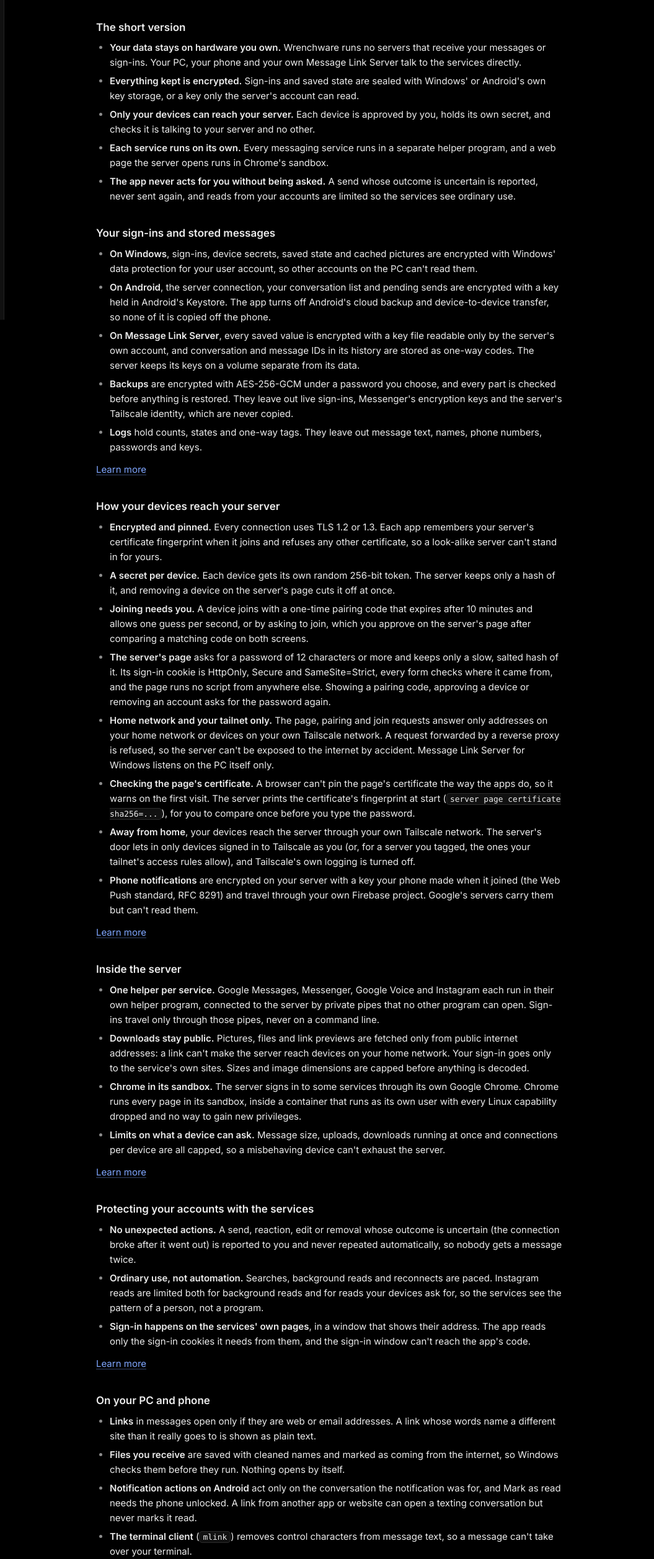
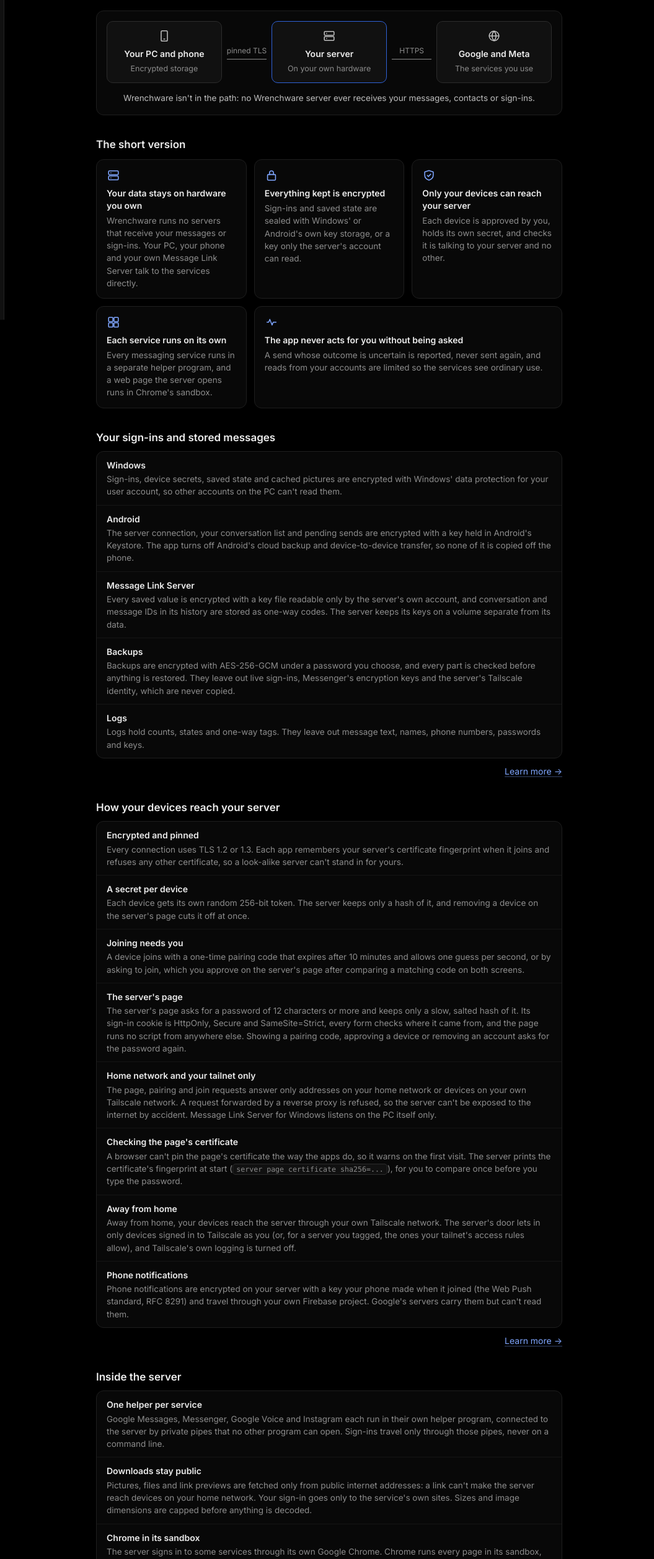
Before and after one commit to wrenchware/message-link, a plain HTML site: page security/index.html in a window 1280 px wide. Shown: the part 284-2800 px from the top of the page at 62% size, 225-1280 px from the left. Drawn offline with Linux system fonts and the light colour scheme.

Commit message:
Security: the short version as tiles, a picture of where your messages go (Wrenchware isn't in the path), and each section's points as labeled rows like Security details

```diff
--- a/security/index.html
+++ b/security/index.html
@@ -8,6 +8,26 @@
 <link rel="icon" href="../assets/icon-32.png" sizes="32x32" type="image/png">
 <link rel="apple-touch-icon" href="../assets/icon-192.png">
 <link rel="stylesheet" href="../assets/site.css">
+<style>
+.tiles{display:grid;grid-template-columns:repeat(auto-fit,minmax(220px,1fr));gap:12px;margin:12px 0 8px}
+.tile{background:var(--box);border:1px solid var(--line);border-radius:12px;padding:14px 16px}
+.tile svg{color:var(--link);display:block;margin-bottom:8px}
+.tile h3{margin:0 0 4px;font-size:14px}
+.tile p{margin:0;color:var(--muted);font-size:13.5px;line-height:1.5}
+@media (min-width:1000px){.tiles{grid-template-columns:repeat(3,1fr)}.tile:last-child:nth-child(3n+2){grid-column:span 2}}
+.flow{display:grid;grid-template-columns:1fr auto 1fr auto 1fr;align-items:center;gap:8px;margin:20px 0 24px;padding:16px;background:var(--box);border:1px solid var(--line);border-radius:12px}
+.flow .node{display:flex;flex-direction:column;align-items:center;text-align:center;gap:3px;padding:12px 8px;border:1px solid var(--fieldline);border-radius:10px;background:var(--field)}
+.flow .node.here{border-color:var(--acc)}
+.flow .node svg{color:var(--soft);margin-bottom:4px}
+.flow .node strong{font-size:14px}
+.flow .node span{color:var(--muted);font-size:12.5px}
+.flow .link{display:flex;flex-direction:column;align-items:center;min-width:64px;color:var(--muted);font-size:12px}
+.flow .link::after{content:"";display:block;width:100%;height:0;border-top:1.5px solid var(--muted);margin-top:4px}
+.flow figcaption{grid-column:1/-1;text-align:center;color:var(--soft);font-size:13.5px;margin-top:6px}
+p.more{text-align:right;margin:-6px 0 0;font-size:14px}
+p.more a::after{content:" \2192"}
+@media (max-width:640px){.flow{grid-template-columns:1fr}.flow .link{min-width:0;flex-direction:row;gap:8px;justify-content:center}.flow .link::after{width:1.5px;height:16px;border-top:0;border-left:1.5px solid var(--muted);margin:0}}
+</style>
 </head>
 <body>
 <aside class="side">
@@ -40,88 +60,98 @@
 
   <p>Message Link holds the keys to your conversations: your sign-ins to Google Messages, Messenger, Google Voice and Instagram, and copies of your messages. This page explains how each part keeps them safe, and what it can't protect against. The whole stack was last reviewed on 2026-11-19, and what that review found was fixed before this page was written.</p>
 
+  <figure class="flow" role="img" aria-label="Your PC and phone talk to your own Message Link Server, and the server talks to Google and Meta. Wrenchware is not in the path and never receives your messages or sign-ins.">
+    <div class="node"><svg viewBox="0 0 24 24" width="22" height="22" fill="none" stroke="currentColor" stroke-width="1.7" stroke-linecap="round" stroke-linejoin="round" aria-hidden="true"><rect x="6.5" y="3" width="11" height="18" rx="2"/><path d="M11 17.5h2"/></svg><strong>Your PC and phone</strong><span>Encrypted storage</span></div>
+    <div class="link"><span>pinned TLS</span></div>
+    <div class="node here"><svg viewBox="0 0 24 24" width="22" height="22" fill="none" stroke="currentColor" stroke-width="1.7" stroke-linecap="round" stroke-linejoin="round" aria-hidden="true"><rect x="3.5" y="4" width="17" height="7" rx="1.5"/><rect x="3.5" y="13" width="17" height="7" rx="1.5"/><path d="M7.5 7.5h.01M7.5 16.5h.01"/></svg><strong>Your server</strong><span>On your own hardware</span></div>
+    <div class="link"><span>HTTPS</span></div>
+    <div class="node"><svg viewBox="0 0 24 24" width="22" height="22" fill="none" stroke="currentColor" stroke-width="1.7" stroke-linecap="round" stroke-linejoin="round" aria-hidden="true"><circle cx="12" cy="12" r="8.5"/><path d="M3.5 12h17M12 3.5c2.3 2.4 3.5 5.3 3.5 8.5s-1.2 6.1-3.5 8.5c-2.3-2.4-3.5-5.3-3.5-8.5S9.7 5.9 12 3.5z"/></svg><strong>Google and Meta</strong><span>The services you use</span></div>
+    <figcaption>Wrenchware isn't in the path: no Wrenchware server ever receives your messages, contacts or sign-ins.</figcaption>
+  </figure>
+
+
   <h2 id="summary">The short version</h2>
-  <ul>
-    <li><strong>Your data stays on hardware you own.</strong> Wrenchware runs no servers that receive your messages or sign-ins. Your PC, your phone and your own Message Link Server talk to the services directly.</li>
-    <li><strong>Everything kept is encrypted.</strong> Sign-ins and saved state are sealed with Windows' or Android's own key storage, or a key only the server's account can read.</li>
-    <li><strong>Only your devices can reach your server.</strong> Each device is approved by you, holds its own secret, and checks it is talking to your server and no other.</li>
-    <li><strong>Each service runs on its own.</strong> Every messaging service runs in a separate helper program, and a web page the server opens runs in Chrome's sandbox.</li>
-    <li><strong>The app never acts for you without being asked.</strong> A send whose outcome is uncertain is reported, never sent again, and reads from your accounts are limited so the services see ordinary use.</li>
-  </ul>
+  <div class="tiles">
+      <div class="tile"><svg viewBox="0 0 24 24" width="22" height="22" fill="none" stroke="currentColor" stroke-width="1.7" stroke-linecap="round" stroke-linejoin="round" aria-hidden="true"><rect x="3.5" y="4" width="17" height="7" rx="1.5"/><rect x="3.5" y="13" width="17" height="7" rx="1.5"/><path d="M7.5 7.5h.01M7.5 16.5h.01"/></svg><h3>Your data stays on hardware you own</h3><p>Wrenchware runs no servers that receive your messages or sign-ins. Your PC, your phone and your own Message Link Server talk to the services directly.</p></div>
+      <div class="tile"><svg viewBox="0 0 24 24" width="22" height="22" fill="none" stroke="currentColor" stroke-width="1.7" stroke-linecap="round" stroke-linejoin="round" aria-hidden="true"><rect x="5" y="10.5" width="14" height="10" rx="1.5"/><path d="M8.5 10.5V7.5a3.5 3.5 0 0 1 7 0v3"/></svg><h3>Everything kept is encrypted</h3><p>Sign-ins and saved state are sealed with Windows' or Android's own key storage, or a key only the server's account can read.</p></div>
+      <div class="tile"><svg viewBox="0 0 24 24" width="22" height="22" fill="none" stroke="currentColor" stroke-width="1.7" stroke-linecap="round" stroke-linejoin="round" aria-hidden="true"><path d="M12 3.5 19.5 6v5.5c0 4.5-3.2 7.7-7.5 9-4.3-1.3-7.5-4.5-7.5-9V6z"/><path d="m9 12 2 2 4-4"/></svg><h3>Only your devices can reach your server</h3><p>Each device is approved by you, holds its own secret, and checks it is talking to your server and no other.</p></div>
+      <div class="tile"><svg viewBox="0 0 24 24" width="22" height="22" fill="none" stroke="currentColor" stroke-width="1.7" stroke-linecap="round" stroke-linejoin="round" aria-hidden="true"><rect x="3.5" y="3.5" width="7.5" height="7.5" rx="1"/><rect x="13" y="3.5" width="7.5" height="7.5" rx="1"/><rect x="3.5" y="13" width="7.5" height="7.5" rx="1"/><rect x="13" y="13" width="7.5" height="7.5" rx="1"/></svg><h3>Each service runs on its own</h3><p>Every messaging service runs in a separate helper program, and a web page the server opens runs in Chrome's sandbox.</p></div>
+      <div class="tile"><svg viewBox="0 0 24 24" width="22" height="22" fill="none" stroke="currentColor" stroke-width="1.7" stroke-linecap="round" stroke-linejoin="round" aria-hidden="true"><path d="M4 12h3l2-5 4 10 2-5h5"/></svg><h3>The app never acts for you without being asked</h3><p>A send whose outcome is uncertain is reported, never sent again, and reads from your accounts are limited so the services see ordinary use.</p></div>
+    </div>
 
   <h2 id="stored">Your sign-ins and stored messages</h2>
-  <ul>
-    <li><strong>On Windows</strong>, sign-ins, device secrets, saved state and cached pictures are encrypted with Windows' data protection for your user account, so other accounts on the PC can't read them.</li>
-    <li><strong>On Android</strong>, the server connection, your conversation list and pending sends are encrypted with a key held in Android's Keystore. The app turns off Android's cloud backup and device-to-device transfer, so none of it is copied off the phone.</li>
-    <li><strong>On Message Link Server</strong>, every saved value is encrypted with a key file readable only by the server's own account, and conversation and message IDs in its history are stored as one-way codes. The server keeps its keys on a volume separate from its data.</li>
-    <li><strong>Backups</strong> are encrypted with AES-256-GCM under a password you choose, and every part is checked before anything is restored. They leave out live sign-ins, Messenger's encryption keys and the server's Tailscale identity, which are never copied.</li>
-    <li><strong>Logs</strong> hold counts, states and one-way tags. They leave out message text, names, phone numbers, passwords and keys.</li>
-  </ul>
-  <p><a href="details/#at-rest">Learn more</a></p>
+  <dl class="fields">
+    <div><dt>Windows</dt><dd>Sign-ins, device secrets, saved state and cached pictures are encrypted with Windows' data protection for your user account, so other accounts on the PC can't read them.</dd></div>
+    <div><dt>Android</dt><dd>The server connection, your conversation list and pending sends are encrypted with a key held in Android's Keystore. The app turns off Android's cloud backup and device-to-device transfer, so none of it is copied off the phone.</dd></div>
+    <div><dt>Message Link Server</dt><dd>Every saved value is encrypted with a key file readable only by the server's own account, and conversation and message IDs in its history are stored as one-way codes. The server keeps its keys on a volume separate from its data.</dd></div>
+    <div><dt>Backups</dt><dd>Backups are encrypted with AES-256-GCM under a password you choose, and every part is checked before anything is restored. They leave out live sign-ins, Messenger's encryption keys and the server's Tailscale identity, which are never copied.</dd></div>
+    <div><dt>Logs</dt><dd>Logs hold counts, states and one-way tags. They leave out message text, names, phone numbers, passwords and keys.</dd></div>
+  </dl>
+  <p class="more"><a href="details/#at-rest">Learn more</a></p>
 
   <h2 id="transport">How your devices reach your server</h2>
-  <ul>
-    <li><strong>Encrypted and pinned.</strong> Every connection uses TLS 1.2 or 1.3. Each app remembers your server's certificate fingerprint when it joins and refuses any other certificate, so a look-alike server can't stand in for yours.</li>
-    <li><strong>A secret per device.</strong> Each device gets its own random 256-bit token. The server keeps only a hash of it, and removing a device on the server's page cuts it off at once.</li>
-    <li><strong>Joining needs you.</strong> A device joins with a one-time pairing code that expires after 10 minutes and allows one guess per second, or by asking to join, which you approve on the server's page after comparing a matching code on both screens.</li>
-    <li><strong>The server's page</strong> asks for a password of 12 characters or more and keeps only a slow, salted hash of it. Its sign-in cookie is HttpOnly, Secure and SameSite=Strict, every form checks where it came from, and the page runs no script from anywhere else. Showing a pairing code, approving a device or removing an account asks for the password again.</li>
-    <li><strong>Home network and your tailnet only.</strong> The page, pairing and join requests answer only addresses on your home network or devices on your own Tailscale network. A request forwarded by a reverse proxy is refused, so the server can't be exposed to the internet by accident. Message Link Server for Windows listens on the PC itself only.</li>
-    <li><strong>Checking the page's certificate.</strong> A browser can't pin the page's certificate the way the apps do, so it warns on the first visit. The server prints the certificate's fingerprint at start (<code>server page certificate sha256=...</code>), for you to compare once before you type the password.</li>
-    <li><strong>Away from home</strong>, your devices reach the server through your own Tailscale network. The server's door lets in only devices signed in to Tailscale as you (or, for a server you tagged, the ones your tailnet's access rules allow), and Tailscale's own logging is turned off.</li>
-    <li><strong>Phone notifications</strong> are encrypted on your server with a key your phone made when it joined (the Web Push standard, RFC 8291) and travel through your own Firebase project. Google's servers carry them but can't read them.</li>
-  </ul>
-  <p><a href="details/#transport">Learn more</a></p>
+  <dl class="fields">
+    <div><dt>Encrypted and pinned</dt><dd>Every connection uses TLS 1.2 or 1.3. Each app remembers your server's certificate fingerprint when it joins and refuses any other certificate, so a look-alike server can't stand in for yours.</dd></div>
+    <div><dt>A secret per device</dt><dd>Each device gets its own random 256-bit token. The server keeps only a hash of it, and removing a device on the server's page cuts it off at once.</dd></div>
+    <div><dt>Joining needs you</dt><dd>A device joins with a one-time pairing code that expires after 10 minutes and allows one guess per second, or by asking to join, which you approve on the server's page after comparing a matching code on both screens.</dd></div>
+    <div><dt>The server's page</dt><dd>The server's page asks for a password of 12 characters or more and keeps only a slow, salted hash of it. Its sign-in cookie is HttpOnly, Secure and SameSite=Strict, every form checks where it came from, and the page runs no script from anywhere else. Showing a pairing code, approving a device or removing an account asks for the password again.</dd></div>
+    <div><dt>Home network and your tailnet only</dt><dd>The page, pairing and join requests answer only addresses on your home network or devices on your own Tailscale network. A request forwarded by a reverse proxy is refused, so the server can't be exposed to the internet by accident. Message Link Server for Windows listens on the PC itself only.</dd></div>
+    <div><dt>Checking the page's certificate</dt><dd>A browser can't pin the page's certificate the way the apps do, so it warns on the first visit. The server prints the certificate's fingerprint at start (<code>server page certificate sha256=...</code>), for you to compare once before you type the password.</dd></div>
+    <div><dt>Away from home</dt><dd>Away from home, your devices reach the server through your own Tailscale network. The server's door lets in only devices signed in to Tailscale as you (or, for a server you tagged, the ones your tailnet's access rules allow), and Tailscale's own logging is turned off.</dd></div>
+    <div><dt>Phone notifications</dt><dd>Phone notifications are encrypted on your server with a key your phone made when it joined (the Web Push standard, RFC 8291) and travel through your own Firebase project. Google's servers carry them but can't read them.</dd></div>
+  </dl>
+  <p class="more"><a href="details/#transport">Learn more</a></p>
 
   <h2 id="server">Inside the server</h2>
-  <ul>
-    <li><strong>One helper per service.</strong> Google Messages, Messenger, Google Voice and Instagram each run in their own helper program, connected to the server by private pipes that no other program can open. Sign-ins travel only through those pipes, never on a command line.</li>
-    <li><strong>Downloads stay public.</strong> Pictures, files and link previews are fetched only from public internet addresses: a link can't make the server reach devices on your home network. Your sign-in goes only to the service's own sites. Sizes and image dimensions are capped before anything is decoded.</li>
-    <li><strong>Chrome in its sandbox.</strong> The server signs in to some services through its own Google Chrome. Chrome runs every page in its sandbox, inside a container that runs as its own user with every Linux capability dropped and no way to gain new privileges.</li>
-    <li><strong>Limits on what a device can ask.</strong> Message size, uploads, downloads running at once and connections per device are all capped, so a misbehaving device can't exhaust the server.</li>
-  </ul>
-  <p><a href="details/#isolation">Learn more</a></p>
+  <dl class="fields">
+    <div><dt>One helper per service</dt><dd>Google Messages, Messenger, Google Voice and Instagram each run in their own helper program, connected to the server by private pipes that no other program can open. Sign-ins travel only through those pipes, never on a command line.</dd></div>
+    <div><dt>Downloads stay public</dt><dd>Pictures, files and link previews are fetched only from public internet addresses: a link can't make the server reach devices on your home network. Your sign-in goes only to the service's own sites. Sizes and image dimensions are capped before anything is decoded.</dd></div>
+    <div><dt>Chrome in its sandbox</dt><dd>The server signs in to some services through its own Google Chrome. Chrome runs every page in its sandbox, inside a container that runs as its own user with every Linux capability dropped and no way to gain new privileges.</dd></div>
+    <div><dt>Limits on what a device can ask</dt><dd>Message size, uploads, downloads running at once and connections per device are all capped, so a misbehaving device can't exhaust the server.</dd></div>
+  </dl>
+  <p class="more"><a href="details/#isolation">Learn more</a></p>
 
   <h2 id="accounts">Protecting your accounts with the services</h2>
-  <ul>
-    <li><strong>No unexpected actions.</strong> A send, reaction, edit or removal whose outcome is uncertain (the connection broke after it went out) is reported to you and never repeated automatically, so nobody gets a message twice.</li>
-    <li><strong>Ordinary use, not automation.</strong> Searches, background reads and reconnects are paced. Instagram reads are limited both for background reads and for reads your devices ask for, so the services see the pattern of a person, not a program.</li>
-    <li><strong>Sign-in happens on the services' own pages</strong>, in a window that shows their address. The app reads only the sign-in cookies it needs from them, and the sign-in window can't reach the app's code.</li>
-  </ul>
-  <p><a href="details/#accounts">Learn more</a></p>
+  <dl class="fields">
+    <div><dt>No unexpected actions</dt><dd>A send, reaction, edit or removal whose outcome is uncertain (the connection broke after it went out) is reported to you and never repeated automatically, so nobody gets a message twice.</dd></div>
+    <div><dt>Ordinary use, not automation</dt><dd>Searches, background reads and reconnects are paced. Instagram reads are limited both for background reads and for reads your devices ask for, so the services see the pattern of a person, not a program.</dd></div>
+    <div><dt>Sign-in happens on the services' own pages</dt><dd>Sign-in happens on the services' own pages, in a window that shows their address. The app reads only the sign-in cookies it needs from them, and the sign-in window can't reach the app's code.</dd></div>
+  </dl>
+  <p class="more"><a href="details/#accounts">Learn more</a></p>
 
   <h2 id="devices">On your PC and phone</h2>
-  <ul>
-    <li><strong>Links</strong> in messages open only if they are web or email addresses. A link whose words name a different site than it really goes to is shown as plain text.</li>
-    <li><strong>Files you receive</strong> are saved with cleaned names and marked as coming from the internet, so Windows checks them before they run. Nothing opens by itself.</li>
-    <li><strong>Notification actions on Android</strong> act only on the conversation the notification was for, and Mark as read needs the phone unlocked. A link from another app or website can open a texting conversation but never marks it read.</li>
-    <li><strong>The terminal client</strong> (<code>mlink</code>) removes control characters from message text, so a message can't take over your terminal.</li>
-  </ul>
-  <p><a href="details/#clients">Learn more</a></p>
+  <dl class="fields">
+    <div><dt>Links</dt><dd>Links in messages open only if they are web or email addresses. A link whose words name a different site than it really goes to is shown as plain text.</dd></div>
+    <div><dt>Files you receive</dt><dd>Files you receive are saved with cleaned names and marked as coming from the internet, so Windows checks them before they run. Nothing opens by itself.</dd></div>
+    <div><dt>Notification actions on Android</dt><dd>Notification actions on Android act only on the conversation the notification was for, and Mark as read needs the phone unlocked. A link from another app or website can open a texting conversation but never marks it read.</dd></div>
+    <div><dt>The terminal client</dt><dd>The terminal client (<code>mlink</code>) removes control characters from message text, so a message can't take over your terminal.</dd></div>
+  </dl>
+  <p class="more"><a href="details/#clients">Learn more</a></p>
 
   <h2 id="hermes">Hermes Agent</h2>
-  <ul>
-    <li>Hermes's API key is sealed like a sign-in and is never shown on any device. The server talks only to the address you gave it and follows no redirects.</li>
-    <li>Hermes sees only what you send it: your other conversations are never passed to it, and nothing it says can send, read or delete anything on your accounts.</li>
-    <li>When Hermes asks to run a command, it runs only if you approve it, and only that once. A command too long to show in full, or with characters that don't show, can only be denied in Message Link.</li>
-  </ul>
-  <p><a href="details/#hermes">Learn more</a></p>
+  <dl class="fields">
+    <div><dt>Its key</dt><dd>Hermes's API key is sealed like a sign-in and is never shown on any device. The server talks only to the address you gave it and follows no redirects.</dd></div>
+    <div><dt>What it sees</dt><dd>Hermes sees only what you send it: your other conversations are never passed to it, and nothing it says can send, read or delete anything on your accounts.</dd></div>
+    <div><dt>Commands</dt><dd>When Hermes asks to run a command, it runs only if you approve it, and only that once. A command too long to show in full, or with characters that don't show, can only be denied in Message Link.</dd></div>
+  </dl>
+  <p class="more"><a href="details/#hermes">Learn more</a></p>
 
   <h2 id="updates">Updates and where the code comes from</h2>
-  <ul>
-    <li><strong>Windows</strong> updates come only through the Microsoft Store, which checks the package's signature. <strong>Android</strong> updates come through Google Play.</li>
-    <li><strong>The server image</strong> is built from pinned base images, with every dependency locked to an exact version and checked against its recorded hash. Dependencies are reviewed weekly and checked against known vulnerabilities before release.</li>
-    <li><strong>Linux and Proxmox installs</strong> update themselves only to a package signed with Wrenchware's release key. A package that isn't, or that doesn't match its checksum, is refused before the server is touched.</li>
-    <li><strong>The source</strong> of the server and the service helpers is published with every release at <a href="https://github.com/wrenchware/message-link-source">github.com/wrenchware/message-link-source</a>.</li>
-  </ul>
-  <p><a href="details/#supply-chain">Learn more</a></p>
+  <dl class="fields">
+    <div><dt>Windows</dt><dd>Windows updates come only through the Microsoft Store, which checks the package's signature. <strong>Android</strong> updates come through Google Play.</dd></div>
+    <div><dt>The server image</dt><dd>The server image is built from pinned base images, with every dependency locked to an exact version and checked against its recorded hash. Dependencies are reviewed weekly and checked against known vulnerabilities before release.</dd></div>
+    <div><dt>Linux and Proxmox installs</dt><dd>Linux and Proxmox installs update themselves only to a package signed with Wrenchware's release key. A package that isn't, or that doesn't match its checksum, is refused before the server is touched.</dd></div>
+    <div><dt>The source</dt><dd>The source of the server and the service helpers is published with every release at <a href="https://github.com/wrenchware/message-link-source">github.com/wrenchware/message-link-source</a>.</dd></div>
+  </dl>
+  <p class="more"><a href="details/#supply-chain">Learn more</a></p>
 
   <h2 id="limits">What it can't protect against</h2>
-  <ul>
-    <li><strong>Someone using your unlocked PC or phone</strong>, or a program running as your Windows user, can see what you can. Lock your devices and keep them updated.</li>
-    <li><strong>The machine your server runs on.</strong> Anyone with administrator access to it can reach what the server holds. Keep it updated and limit who can sign in to it.</li>
-    <li><strong>The services themselves.</strong> What Google and Meta do with your messages is up to them. Their own privacy policies apply.</li>
-  </ul>
-  <p><a href="details/#limits">Learn more</a></p>
+  <dl class="fields">
+    <div><dt>Someone using your unlocked PC or phone</dt><dd>Someone using your unlocked PC or phone, or a program running as your Windows user, can see what you can. Lock your devices and keep them updated.</dd></div>
+    <div><dt>The machine your server runs on</dt><dd>Anyone with administrator access to it can reach what the server holds. Keep it updated and limit who can sign in to it.</dd></div>
+    <div><dt>The services themselves</dt><dd>What Google and Meta do with your messages is up to them. Their own privacy policies apply.</dd></div>
+  </dl>
+  <p class="more"><a href="details/#limits">Learn more</a></p>
 
   <h2 id="report">Report a security problem</h2>
   <p>If you find a security problem, email <a href="mailto:wrenchwareapps@gmail.com">wrenchwareapps@gmail.com</a> with the details. Please don't post it publicly until it is fixed.</p>
```
